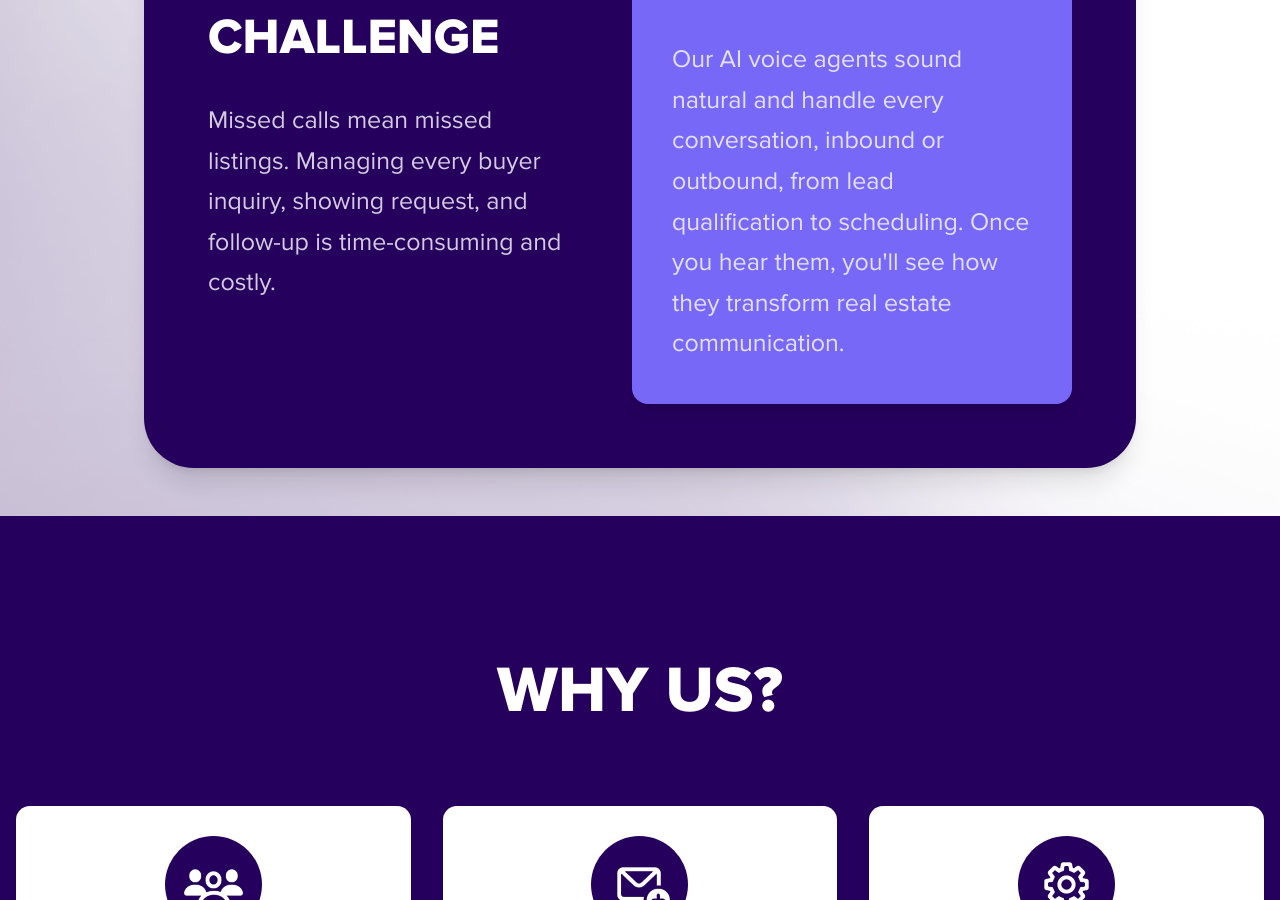
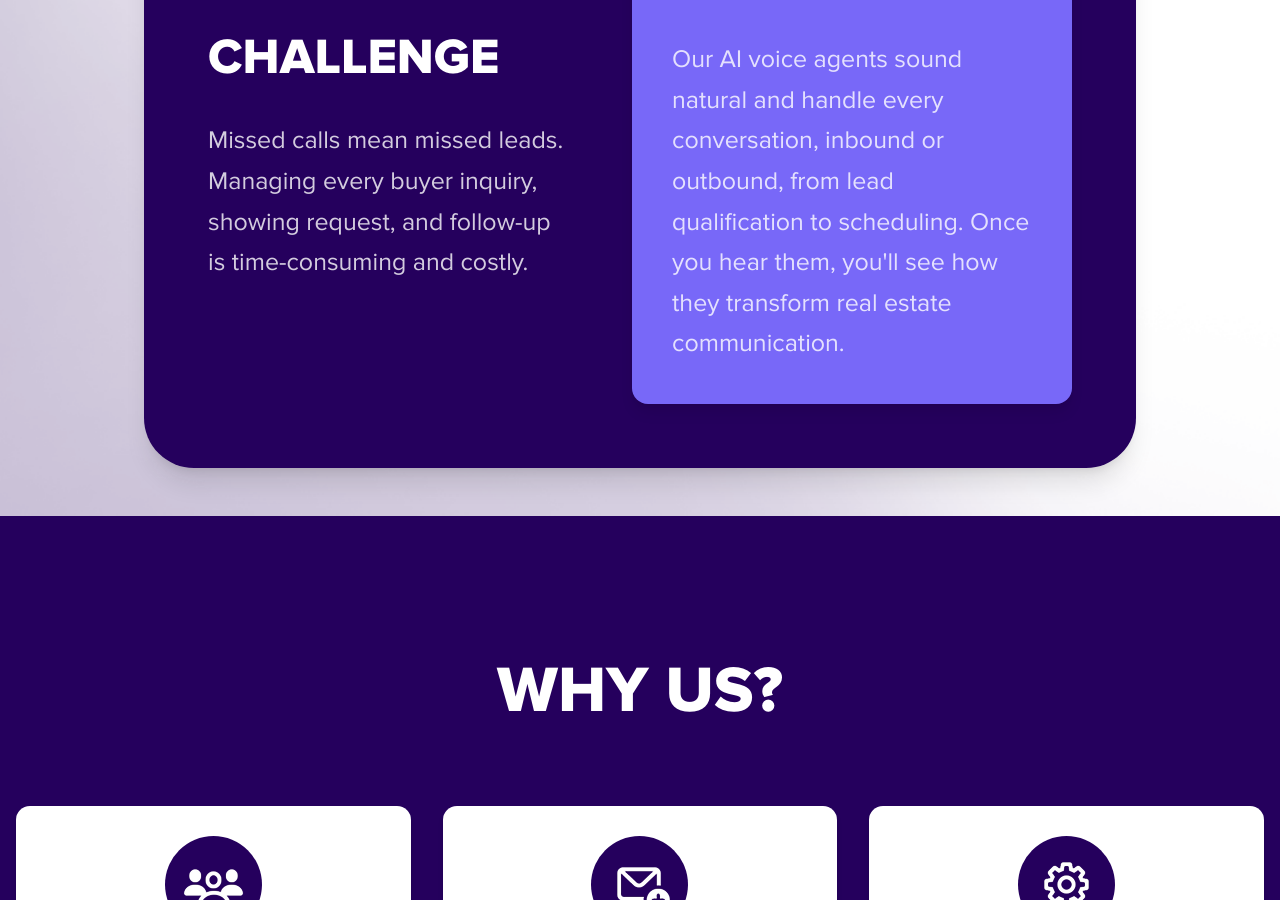
Before and after one commit to rod-mindsheep/stellarvoiceagents, a Next.js app: page / in a window 1280 px wide. Shown: the part 1424-2324 px from the top of the page. Built offline with nearby package versions, Linux system fonts and the light colour scheme.

Commit message:
Update ChallengeSolution.jsx

```diff
--- a/src/components/sections/ChallengeSolution.jsx
+++ b/src/components/sections/ChallengeSolution.jsx
@@ -14,7 +14,7 @@ const ChallengeSolutionSection = () => {
               THE CHALLENGE
             </h2>
             <p className="text-[20px] md:text-[25px] leading-relaxed opacity-80 normal-case">
-              Missed calls mean missed listings. Managing every buyer inquiry, showing request, and follow-up is time-consuming and costly.
+              Missed calls mean missed leads. Managing every buyer inquiry, showing request, and follow-up is time-consuming and costly.
             </p>
           </div>
 
@@ -34,4 +34,5 @@ const ChallengeSolutionSection = () => {
   );
 };
 
+
 export default ChallengeSolutionSection;
```
